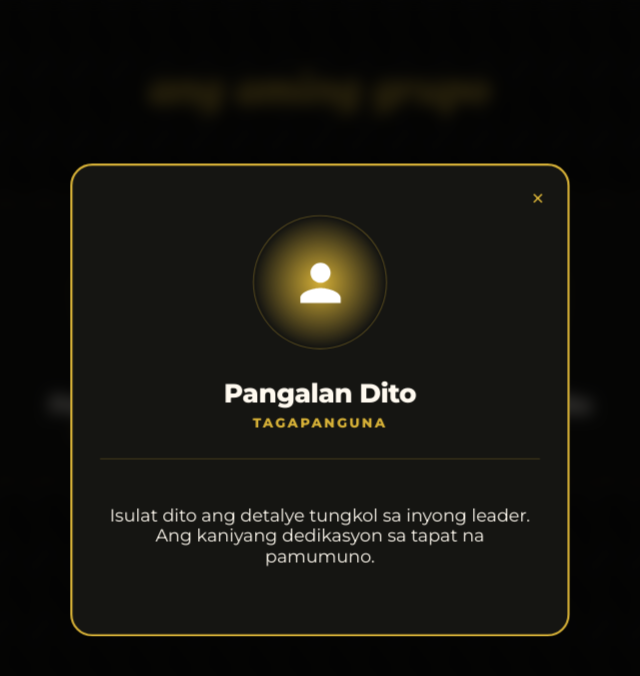
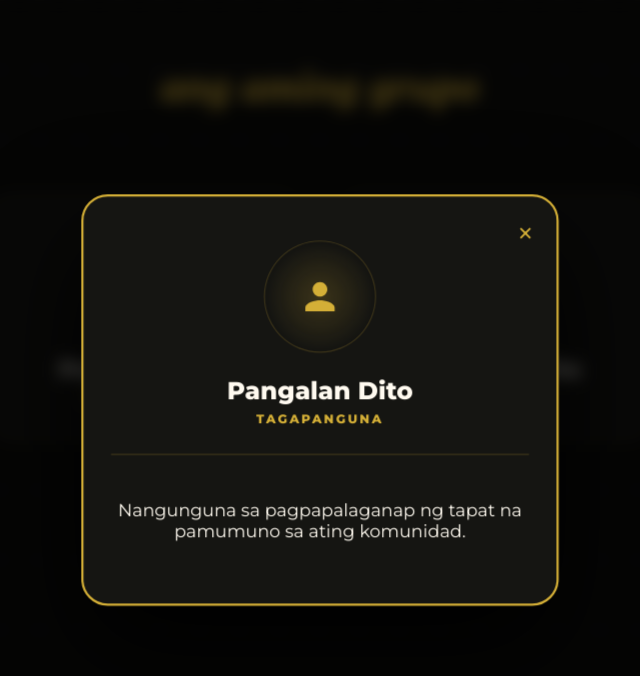
Before and after one commit to ZombieArmor9212/g-advocacy-site, a plain HTML site: page team.html in a window 1280 px wide. Both pictures are taken after a click on the element 273 px from the left and 341 px from the top of the page. Shown: the whole page, without its empty margins (320-960 px from the left). Drawn offline with Linux system fonts and the light colour scheme; a web font is replaced by a local one.

Commit message:
Refactor styles and update card content

```diff
--- a/team.html
+++ b/team.html
@@ -18,76 +18,80 @@
             min-height: 100vh;
         }
 
-        /* TEXTURED FILIPINO BACKGROUND */
+        /* BANIG WEAVE BACKGROUND */
         body::before {
             content: ""; position: fixed; top: 0; left: 0; width: 100%; height: 100%;
             background-image:
                 linear-gradient(30deg, #161614 12%, transparent 12.5%, transparent 87%, #161614 87.5%, #161614),
-                linear-gradient(150deg, #161614 12%, transparent 12.5%, transparent 87%, #161614 87.5%, #161614),
-                linear-gradient(30deg, #161614 12%, transparent 12.5%, transparent 87%, #161614 87.5%, #161614),
-                linear-gradient(150deg, #161614 12%, transparent 12.5%, transparent 87%, #161614 87.5%, #161614),
-                linear-gradient(60deg, #1a1a18 25%, transparent 25.5%, transparent 75%, #1a1a18 75%, #1a1a18),
-                linear-gradient(60deg, #1a1a18 25%, transparent 25.5%, transparent 75%, #1a1a18 75%, #1a1a18);
-            background-size: 40px 70px; /* Subtle Banig effect */
+                linear-gradient(150deg, #161614 12%, transparent 12.5%, transparent 87%, #161614 87.5%, #161614);
+            background-size: 40px 70px;
             z-index: -1;
-            opacity: 0.5;
+            opacity: 0.4;
         }
 
         h1 {
-            margin-top: 60px; font-weight: 800; font-size: 3rem;
+            margin-top: 60px; font-weight: 800; font-size: 2.8rem;
             color: var(--accent); font-family: 'Playfair Display', serif;
             font-style: italic; text-align: center;
         }
 
         .container {
             display: flex; flex-wrap: wrap; justify-content: center;
-            gap: 35px; padding: 50px 20px; max-width: 1200px;
+            gap: 40px; padding: 50px 20px;
         }
 
+        /* --- THE CARD --- */
         .card {
-            background: rgba(20, 20, 18, 0.8);
-            backdrop-filter: blur(10px);
-            border: 1px solid rgba(212, 175, 55, 0.2);
-            border-radius: 20px;
-            padding: 45px 25px;
-            width: 280px;
+            background: rgba(25, 25, 22, 0.8);
+            backdrop-filter: blur(12px);
+            border: 1px solid rgba(212, 175, 55, 0.1);
+            border-radius: 24px;
+            padding: 40px 25px;
+            width: 260px;
             text-align: center;
             cursor: pointer;
-            transition: 0.5s cubic-bezier(0.175, 0.885, 0.32, 1.275);
+            /* Independent In-Out Transition */
+            transition: transform 0.6s cubic-bezier(0.34, 1.56, 0.64, 1),
+                        background 0.4s ease,
+                        box-shadow 0.4s ease,
+                        opacity 0.4s ease;
             position: relative;
         }
 
         .card:hover {
+            transform: translateY(-10px);
             border-color: var(--accent);
-            transform: translateY(-15px);
-            box-shadow: 0 15px 30px rgba(0,0,0,0.6);
+            background: rgba(40, 35, 25, 0.9);
         }
 
-        /* SUN-INSPIRED AVATAR */
-        .avatar-glow {
-            width: 110px; height: 110px;
-            background: radial-gradient(circle, var(--accent) 0%, transparent 70%);
-            border-radius: 50%; margin: 0 auto 25px;
-            display: flex; align-items: center; justify-content: center;
-            border: 1px solid rgba(212, 175, 55, 0.3);
-            padding: 5px;
+        /* --- ACTIVE MODAL STATE --- */
+        .card.active {
+            position: fixed; top: 50%; left: 50%;
+            transform: translate(-50%, -50%) scale(1.1) !important;
+            width: 380px; z-index: 1000;
+            background: #151512;
+            border: 2px solid var(--accent);
+            box-shadow: 0 40px 100px rgba(0,0,0,0.9);
         }
 
-        .avatar-glow svg { width: 50%; fill: #fff; }
-
-        .name { font-weight: 800; font-size: 1.5rem; letter-spacing: -0.5px; margin-bottom: 5px; }
-        .role { color: var(--accent); font-weight: 600; text-transform: uppercase; font-size: 0.75rem; letter-spacing: 2px; }
-
-        /* MODAL POP-UP STYLE */
-        .card.active {
-            position: fixed; top: 50%; left: 50%;
-            transform: translate(-50%, -50%) scale(1.1);
-            width: 400px; z-index: 1000;
-            background: #151512; border: 2px solid var(--accent);
+        .avatar-glow {
+            width: 100px; height: 100px;
+            background: radial-gradient(circle, rgba(212, 175, 55, 0.2) 0%, transparent 70%);
+            border-radius: 50%; margin: 0 auto 20px;
+            display: flex; align-items: center; justify-content: center;
+            border: 1px solid rgba(212, 175, 55, 0.2);
         }
 
+        .avatar-glow svg { width: 40px; fill: var(--accent); transition: transform 0.4s; }
+        .card:hover .avatar-glow svg { transform: scale(1.1); }
+
+        .name { font-weight: 800; font-size: 1.4rem; margin-bottom: 5px; }
+        .role { color: var(--accent); font-weight: 600; text-transform: uppercase; font-size: 0.7rem; letter-spacing: 2px; }
+
+        /* Hidden content in-out animation */
         .hidden-info {
-            max-height: 0; overflow: hidden; opacity: 0; transition: 0.5s;
+            max-height: 0; overflow: hidden; opacity: 0;
+            transition: all 0.5s cubic-bezier(0.4, 0, 0.2, 1);
         }
 
         .active .hidden-info {
@@ -95,16 +99,23 @@
             border-top: 1px solid rgba(212, 175, 55, 0.2);
         }
 
+        /* --- OVERLAY --- */
         #overlay {
             position: fixed; top: 0; left: 0; width: 100%; height: 100%;
-            background: rgba(0,0,0,0.7); backdrop-filter: blur(8px);
-            opacity: 0; visibility: hidden; transition: 0.4s; z-index: 999;
+            background: rgba(0,0,0,0.6); backdrop-filter: blur(8px);
+            opacity: 0; visibility: hidden;
+            transition: 0.5s cubic-bezier(0.4, 0, 0.2, 1);
+            z-index: 999;
         }
 
         #overlay.show { opacity: 1; visibility: visible; }
 
-        .close-btn { display: none; position: absolute; top: 15px; right: 20px; font-size: 1.5rem; color: var(--accent); cursor: pointer; }
-        .active .close-btn { display: block; }
+        .close-btn {
+            position: absolute; top: 15px; right: 20px;
+            font-size: 1.8rem; color: var(--accent);
+            opacity: 0; transition: 0.3s; pointer-events: none;
+        }
+        .active .close-btn { opacity: 1; pointer-events: auto; }
     </style>
 </head>
 <body>
@@ -122,7 +133,7 @@
             <div class="name">Pangalan Dito</div>
             <div class="role">Tagapanguna</div>
             <div class="hidden-info">
-                <p>Isulat dito ang detalye tungkol sa inyong leader. Ang kaniyang dedikasyon sa tapat na pamumuno.</p>
+                <p>Nangunguna sa pagpapalaganap ng tapat na pamumuno sa ating komunidad.</p>
             </div>
         </div>
 
@@ -134,7 +145,7 @@
             <div class="name">Pangalan Dito</div>
             <div class="role">Mananaliksik</div>
             <div class="hidden-info">
-                <p>Ang kaniyang husay sa paghahanap ng katotohanan ang nagpapatibay sa ating adbokasiya.</p>
+                <p>Nagsisiyasat ng mga katotohanan para sa isang matalinong kinabukasan.</p>
             </div>
         </div>
 
@@ -146,7 +157,7 @@
             <div class="name">Pangalan Dito</div>
             <div class="role">Miyembro</div>
             <div class="hidden-info">
-                <p>Aktibong kabahagi sa pagpapalaganap ng impormasyon para sa ikabubuti ng lahat.</p>
+                <p>Tumutulong sa pagsulong ng boses ng bawat mag-aaral.</p>
             </div>
         </div>
     </div>
@@ -156,6 +167,9 @@
 
         function toggleCard(card) {
             if (!card.classList.contains('active')) {
+                // Remove active from any other card just in case
+                document.querySelectorAll('.card').forEach(c => c.classList.remove('active'));
+
                 card.classList.add('active');
                 overlay.classList.add('show');
                 document.body.style.overflow = 'hidden';
```
